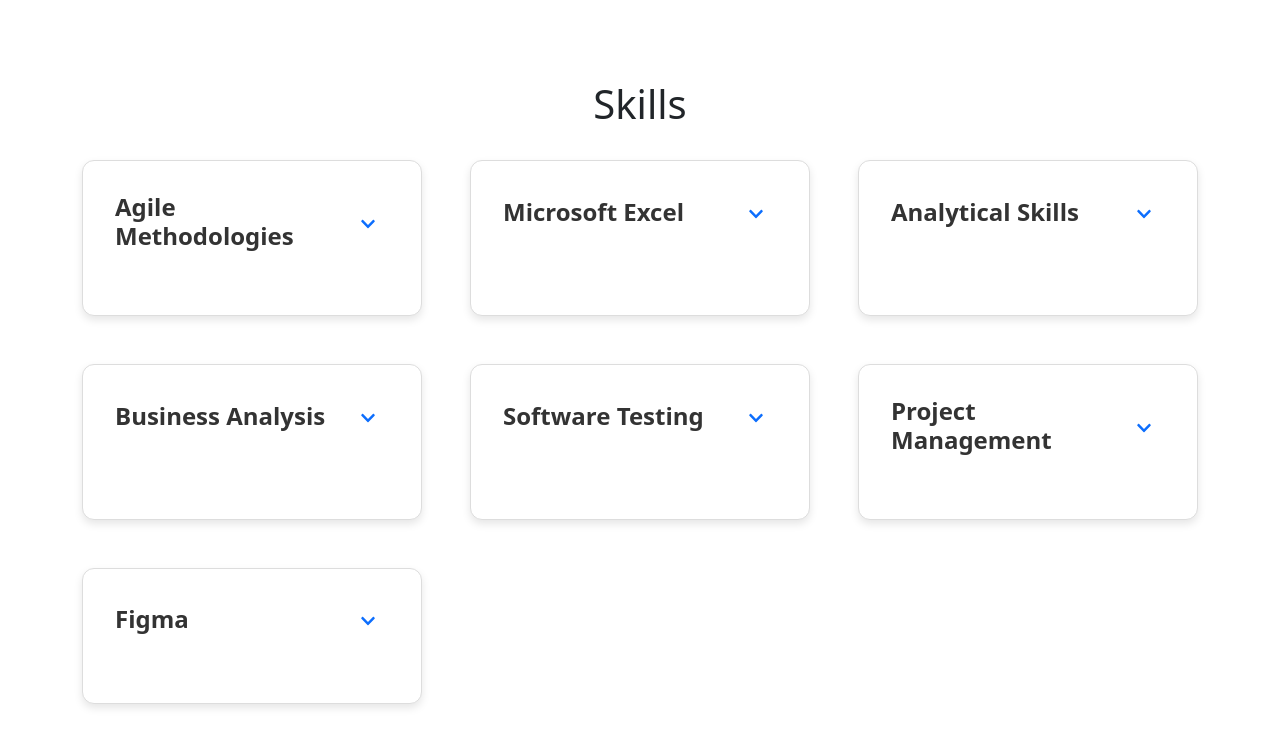
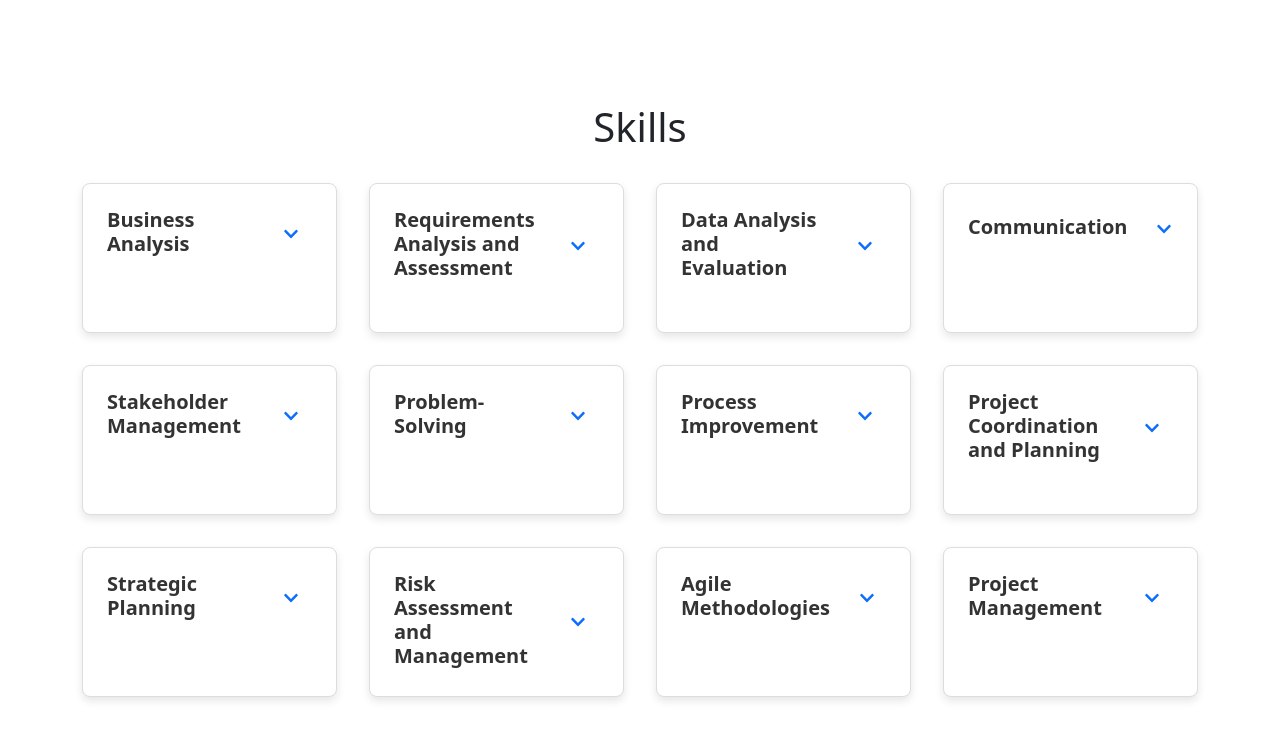
Before and after one commit to Akilarasup/My-portfolio, a Gatsby site: page /skills in a window 1280 px wide. Built offline with nearby package versions, Linux system fonts and the light colour scheme; Gatsby itself is replaced by a stand-in of ours.

Commit message:
skill page update

```diff
--- a/src/pages/SkillsPage.css
+++ b/src/pages/SkillsPage.css
@@ -1,5 +1,3 @@
-/* SkillsPage.css */
-
 .custom-skills-container {
   padding: 4rem 0;
   display: flex;
@@ -7,6 +5,7 @@
   align-items: center;
   justify-content: center;
   min-height: 100vh;
+  overflow: auto; /* Ensure content fits within the page */
 }
 
 .custom-skills-heading {
@@ -18,29 +17,32 @@
 
 .custom-skills-list {
   display: grid;
-  grid-template-columns: repeat(3, 1fr);
-  gap: 3rem;
+  grid-template-columns: repeat(4, 1fr); /* 4 columns for 4x4 grid */
+  gap: 2rem; /* Adjust gap as needed */
   list-style: none;
   padding: 0;
   justify-content: center;
+  max-width: 1200px; /* Set a max-width to control grid width */
+  margin: 0 auto; /* Center the grid horizontally */
 }
 
 .custom-skill-item {
-  padding: 2rem;
+  padding: 1.5rem; /* Adjust padding for a better fit */
   border: 1px solid #ddd;
-  border-radius: 12px;
+  border-radius: 8px; /* Slightly rounded corners */
   background-color: #fff;
   box-shadow: 0 4px 8px rgba(0, 0, 0, 0.1);
-  transition: transform 0.2s ease-in-out, box-shadow 0.2s ease-in-out;
+  transition: transform 0.2s ease-in-out, box-shadow 0.2s ease-in-out, height 0.3s ease;
   display: flex;
   flex-direction: column;
   justify-content: space-between;
+  height: 150px; /* Default height for rectangular shape */
   overflow: hidden;
+  position: relative; /* To position the skill description absolutely */
 }
 
-.custom-skill-item:hover {
-  transform: translateY(-4px);
-  box-shadow: 0 6px 12px rgba(0, 0, 0, 0.15);
+.custom-skill-item.expanded {
+  height: auto; /* Adjust height to fit the expanded content */
 }
 
 .skill-header {
@@ -53,14 +55,14 @@
 
 .custom-skill-title {
   margin: 0;
-  font-size: 1.5rem;
+  font-size: 1.25rem; /* Adjusted font size for better fit */
   font-weight: 600;
   color: #333;
   flex-grow: 1;
 }
 
 .skill-toggle-button {
-  font-size: 1.5rem;
+  font-size: 1.25rem; /* Adjusted font size */
   color: #007bff;
   border: none;
 }
@@ -75,7 +77,7 @@
 }
 
 .skill-description.show {
-  max-height: 500px; /* Large enough value to ensure visibility */
+  max-height: 100px; /* Adjusted to fit the expanded box */
   opacity: 1; /* Expanded state */
 }
 
@@ -93,6 +95,7 @@
   }
 
   .custom-skill-item {
-    padding: 1.5rem;
+    height: 120px; /* Adjusted height for smaller screens */
+    padding: 1rem;
   }
 }
--- a/src/pages/skills.js
+++ b/src/pages/skills.js
@@ -1,48 +1,83 @@
-import React, { useState } from 'react';
+import React, { useState, useEffect, useRef } from 'react';
 import { Container, Button } from 'react-bootstrap';
 import './SkillsPage.css'; // Import external CSS file for styles
 import { FaChevronDown, FaChevronUp } from 'react-icons/fa'; // Add icons for a modern touch
 
 const skillsData = [
   {
+    title: 'Business Analysis',
+    description: 'Experienced in gathering and analyzing business requirements to align technology solutions with business needs.'
+  },
+  {
+    title: 'Requirements Analysis and Assessment',
+    description: 'Gathers, analyzes, and validates business requirements to ensure they align with the overall project goals and objectives, facilitating successful project outcomes.'
+  },
+  {
+    title: 'Data Analysis and Evaluation',
+    description: 'Analyzes data and metrics to assess project outcomes and progress, providing insights and recommendations for continuous improvement.'
+  },
+  {
+    title: 'Communication',
+    description: 'Effectively conveys information, ideas, and updates to stakeholders, team members, and clients through clear and concise verbal and written communication.'
+  },
+  {
+    title: 'Stakeholder Management',
+    description: 'Builds and maintains strong relationships with stakeholders, ensuring their needs and expectations are understood and met throughout the project lifecycle.'
+  },
+  {
+    title: 'Problem-Solving',
+    description: 'Identifies issues, analyzes possible solutions, and implements effective resolutions to overcome challenges and improve processes.'
+  },
+  {
+    title: 'Process Improvement',
+    description: 'Continuously evaluates existing processes and identifies opportunities for enhancements to increase efficiency, effectiveness, and quality.'
+  },
+  {
+    title: 'Project Coordination and Planning',
+    description: 'Organizes and manages project tasks, timelines, and resources to ensure successful completion of projects within scope, time, and budget constraints.'
+  },
+  {
+    title: 'Strategic Planning',
+    description: 'Develops long-term strategies and plans that align with organizational goals, guiding the direction and priorities of projects and initiatives.'
+  },
+  {
+    title: 'Risk Assessment and Management',
+    description: 'Identifies potential risks, evaluates their impact, and develops mitigation strategies to minimize adverse effects on project success.'
+  },
+  {
     title: 'Agile Methodologies',
     description: 'Proficient in Agile practices and methodologies, facilitating iterative development and continuous improvement.'
   },
   {
-    title: 'Microsoft Excel',
-    description: 'Advanced skills in Microsoft Excel for data analysis, reporting, and complex calculations.'
-  },
-  {
-    title: 'Analytical Skills',
-    description: 'Strong analytical capabilities to interpret data, identify trends, and make informed business decisions.'
-  },
-  {
-    title: 'Business Analysis',
-    description: 'Experienced in gathering and analyzing business requirements to align technology solutions with business needs.'
-  },
-  {
-    title: 'Software Testing',
-    description: 'Knowledgeable in software testing methodologies to ensure quality and functionality of applications.'
-  },
-  {
     title: 'Project Management',
     description: 'Skilled in managing projects throughout the lifecycle, including planning, execution, monitoring, and closing.'
-  },
-  {
-    title: 'Figma',
-    description: 'Proficient in Figma for UI/UX design, prototyping, and collaboration.'
-  },
+  }
 ];
 
 const SkillsPage = () => {
   const [expandedSkill, setExpandedSkill] = useState(null);
+  const containerRef = useRef(null);
 
   const toggleSkillDescription = (index) => {
     setExpandedSkill(expandedSkill === index ? null : index);
   };
 
+  useEffect(() => {
+    const handleClickOutside = (event) => {
+      if (containerRef.current && !containerRef.current.contains(event.target)) {
+        setExpandedSkill(null);
+      }
+    };
+
+    document.addEventListener('mousedown', handleClickOutside);
+
+    return () => {
+      document.removeEventListener('mousedown', handleClickOutside);
+    };
+  }, []);
+
   return (
-    <Container className="custom-skills-container">
+    <Container className="custom-skills-container" ref={containerRef}>
       <h1 className="custom-skills-heading">Skills</h1>
       <ul className="custom-skills-list">
         {skillsData.map((skill, index) => (
```
